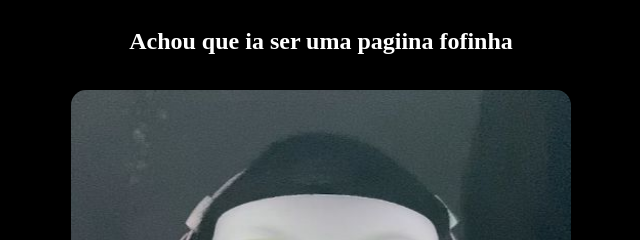
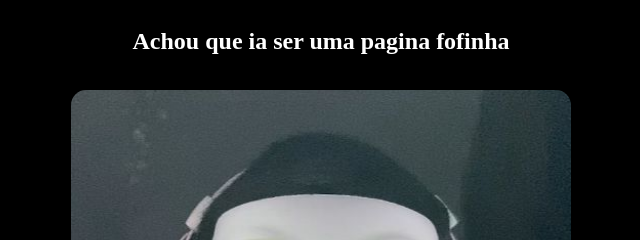
Before and after one commit to DEV-nxcolaz/Amor-2, a plain HTML site: page trolagem.html in a window 1280 px wide. Shown: the top 240 px of the page, 319-959 px from the left. Drawn offline with Linux system fonts and the light colour scheme.

Commit message:
texto alterado

```diff
--- a/trolagem.html
+++ b/trolagem.html
@@ -18,7 +18,7 @@
 <body>
     <div class="container">
        <div>
-        <h2>Achou que ia ser uma pagiina fofinha</h2>
+        <h2>Achou que ia ser uma pagina fofinha</h2>
        </div>
 
         <div class="carrossel-container">
```
